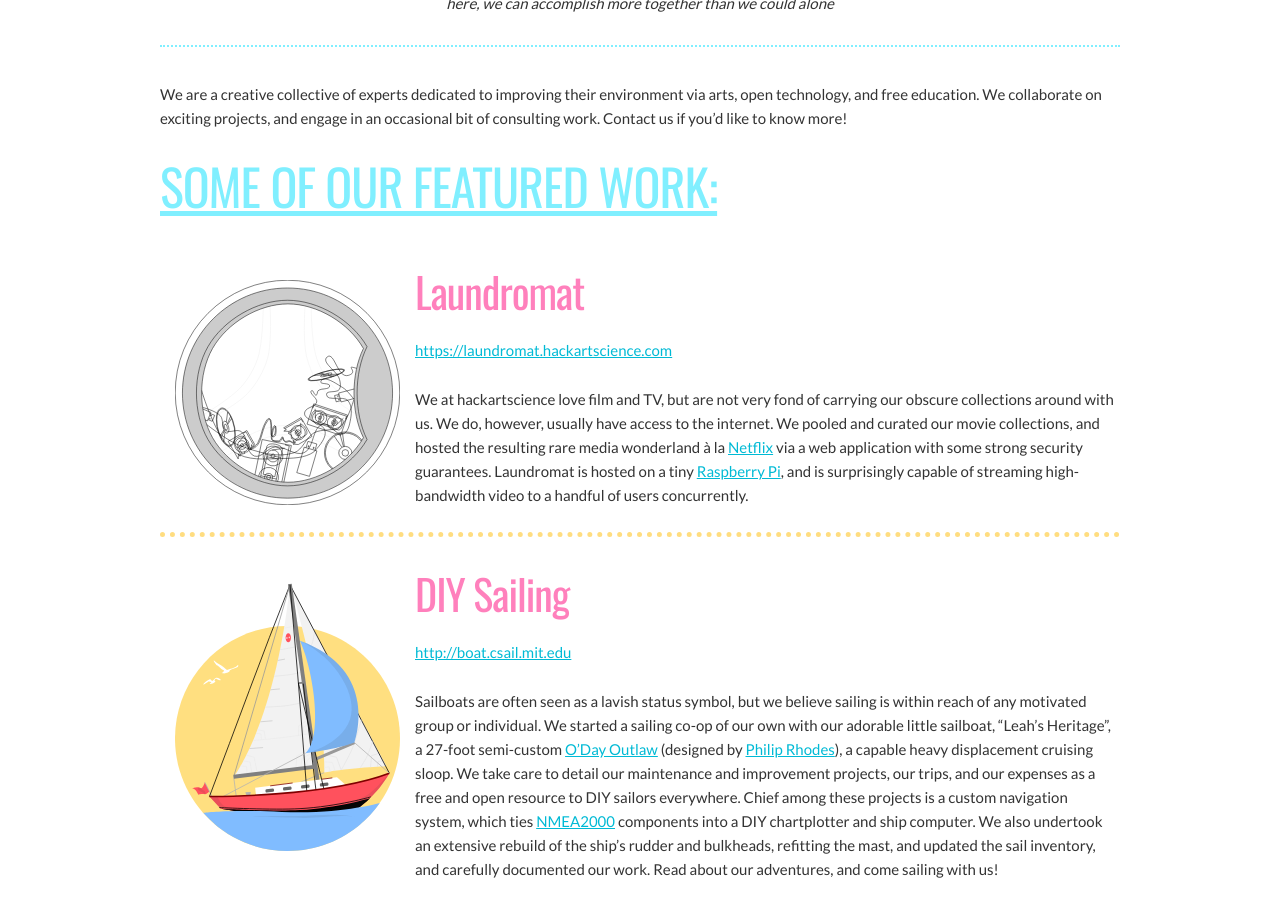
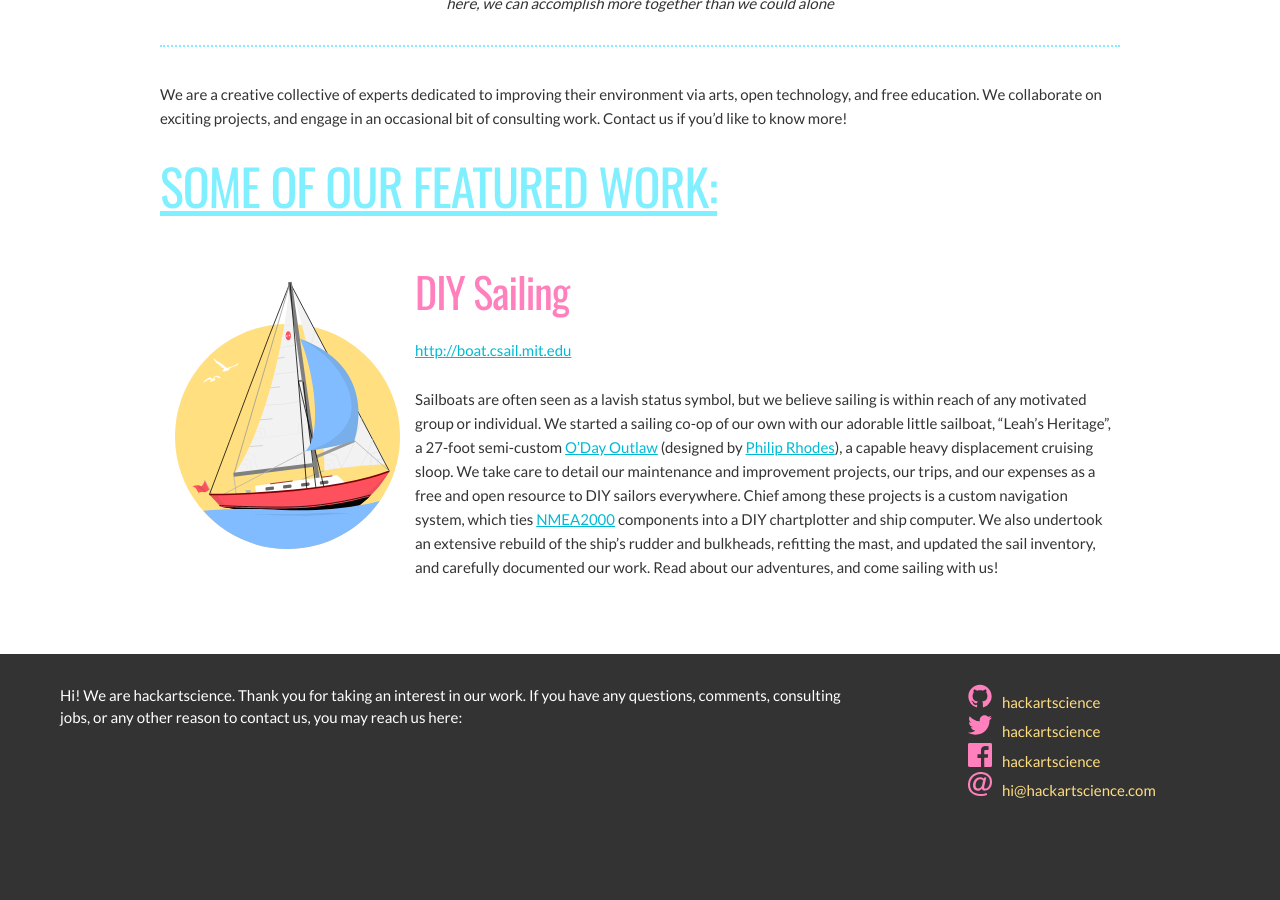
Before and after one commit to hackartscience/hackartscience.github.io, a Jekyll site: the page built from index.md, in a window 1280 px wide and 900 px high, scrolled down 447 px. Built offline with Jekyll 4.4.1, drawn with Linux system fonts in a browser that asks for light colours; after the commit the page ends 1259 px from its top, so only the background shows below that.

Commit message:
Update index.md

```diff
--- a/index.md
+++ b/index.md
@@ -12,20 +12,6 @@ permalink: /
 
 some of our featured work:
 ==========================
-
-> ![Laundromat](/images/laundromat.svg)
-> {: featured-picture}
->
-> Laundromat
-> ----------
->
-> [https://laundromat.hackartscience.com](https://laundromat.hackartscience.com)
->
-> We at hackartscience love film and TV, but are not very fond of carrying our obscure collections around with us.
-> We do, however, usually have access to the internet.
-> We pooled and curated our movie collections, and hosted the resulting rare media wonderland à la [Netflix](http://www.netflix.com/browse) via a web application with some strong security guarantees.
-> Laundromat is hosted on a tiny [Raspberry Pi](https://www.raspberrypi.org/), and is surprisingly capable of streaming high-bandwidth video to a handful of users concurrently.
-{: featured}
 
 > ![DIY Sailing](/images/boat.svg)
 > {: featured-picture}
```
